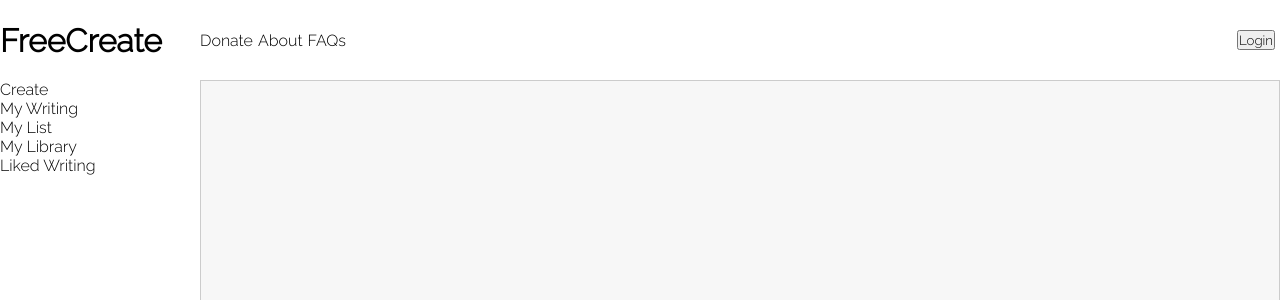
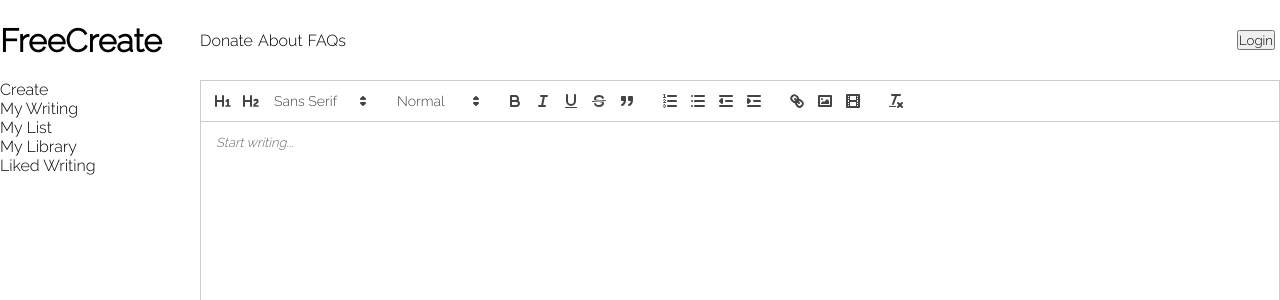
Before and after one commit to Matt-Eva/freecreate-frontend, a Next.js app: page /create-writing in a window 1280 px wide. Shown: the top 300 px of the page. Built offline with nearby package versions, Linux system fonts and the light colour scheme; no server answers.

Commit message:
react quill set up

```diff
--- a/components/WritingForm/WritingForm.js
+++ b/components/WritingForm/WritingForm.js
@@ -1,25 +1,46 @@
-import styles from "./WritingForm.module.css"
-import { useState } from "react"
+import styles from "./WritingForm.module.css";
+import { useState } from "react";
+import dynamic from "next/dynamic"
+const ReactQuill = dynamic(() => import("react-quill"), {ssr:false})
+import DOMPurify from 'dompurify'
+
+import 'react-quill/dist/quill.snow.css';
 
 function WritingForm() {
-    const [formInput, setFormInput] = useState()
+    const [value, setValue] = useState('');
 
-    const handleSelection = (e) =>{
-        console.log(document.getSelection().anchorNode)
-    }
+    console.log(value)
 
-    const handleChange = (e) =>{
-        console.log(e.target.childNodes)
-        console.log(e.target.innerHTML)
+    const quillModules = {
+        toolbar: [
+          [{ header: '1' }, { header: '2' }, { font: [] }],
+          [{ size: [] }],
+          ['bold', 'italic', 'underline', 'strike', 'blockquote'],
+          [{ list: 'ordered' }, { list: 'bullet' }, { indent: '-1' }, { indent: '+1' }],
+          ['link', 'image', 'video'],
+          ['clean']
+        ]
+      };
+    const quillFormats = [    'header',    'font',    'size',    'bold',    'italic',    'underline',    'strike',    'blockquote',    'list',    'bullet',    'indent',    'link',    'image',    'video'  ];
 
+    const handleChange = (e) => {
+        const clean = DOMPurify.sanitize(e)
+        console.log(clean)
     }
 
   return (
-    <div>
-        <div contentEditable={true} className={styles.writingForm} onInput={handleChange} onSelect={handleSelection}>
+      <div>
+        <ReactQuill
+        theme="snow"
+        value={value}
+        onChange={handleChange}
+        modules={quillModules}
+        formats={quillFormats}
+        placeholder="Start writing..."
+        className={styles.writingForm}
+        />
         </div>
-    </div>
-  )
+  );
 }
 
 export default WritingForm
--- a/components/WritingForm/WritingForm.module.css
+++ b/components/WritingForm/WritingForm.module.css
@@ -1,8 +1,8 @@
 .writingForm {
-    background-color: hsl(0, 0%, 97%);
+    /* background-color: hsl(0, 0%, 97%);
     border: solid;
     border-width: 1px;
     border-color: hsl(0, 0%, 80%);
-    outline: 0px solid transparent;
+    outline: 0px solid transparent; */
     height: calc(100vh - 80px);
 }
--- a/package.json
+++ b/package.json
@@ -14,8 +14,10 @@
     "@mui/icons-material": "^5.11.11",
     "@mui/material": "^5.11.8",
     "@next/font": "13.1.1",
+    "dompurify": "^3.0.1",
     "mongodb": "^5.1.0",
     "next": "13.1.1",
+    "quill": "^1.3.7",
     "react": "18.2.0",
     "react-dom": "18.2.0",
     "react-quill": "^2.0.0"
```
Also changed, not shown: 1 other file (tests, documents, lock files or other folders).
